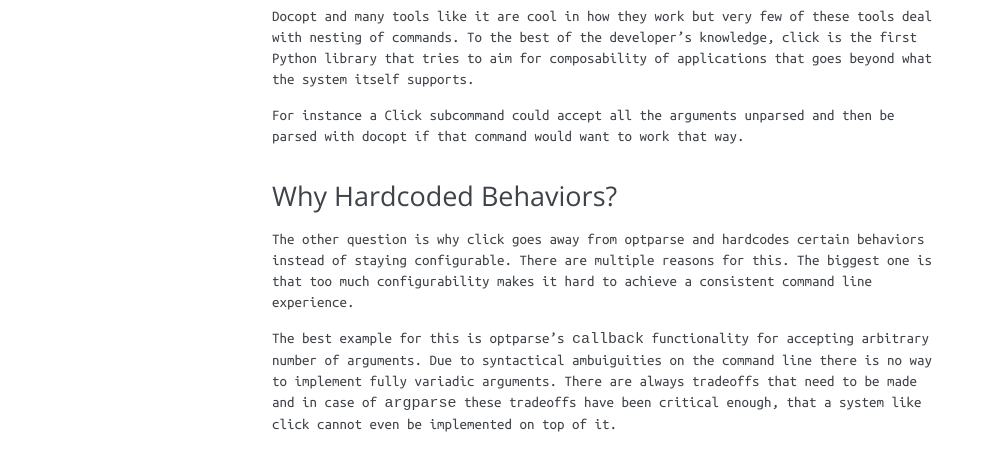
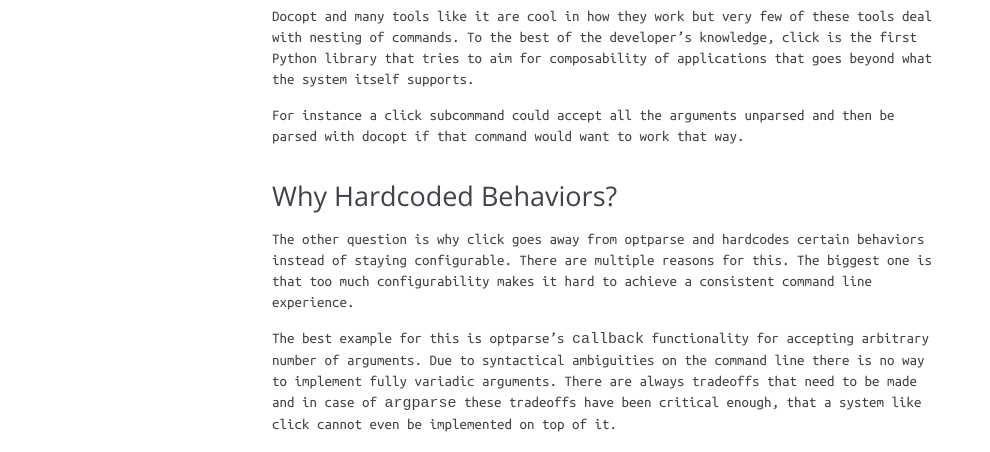
Before and after one commit to Alcides1123/Click, a Sphinx documentation site: the page built from docs/why.rst, in a window 1280 px wide. Shown: the part 1267-1719 px from the top of the page, without its empty margins (148-1138 px from the left). Built offline with Sphinx 7.4.7, drawn with Linux system fonts in a browser that asks for light colours.

Commit message:
Docs: fixed typos

```diff
--- a/docs/options.rst
+++ b/docs/options.rst
@@ -172,7 +172,7 @@
 --------------
 
 Sometimes you want to have a parameter be a choice of a list of values.
-In that case you can use :class:`Choice` type.  It can be instanciated
+In that case you can use :class:`Choice` type.  It can be instantiated
 with a list of valid values.
 
 Example::
--- a/docs/why.rst
+++ b/docs/why.rst
@@ -73,7 +73,7 @@
 composability of applications that goes beyond what the system itself
 supports.
 
-For instance a Click subcommand could accept all the arguments unparsed
+For instance a click subcommand could accept all the arguments unparsed
 and then be parsed with docopt if that command would want to work that
 way.
 
@@ -86,7 +86,7 @@
 it hard to achieve a consistent command line experience.
 
 The best example for this is optparse's ``callback`` functionality for
-accepting arbitrary number of arguments.  Due to syntactical ambuiguities
+accepting arbitrary number of arguments.  Due to syntactical ambiguities
 on the command line there is no way to implement fully variadic arguments.
 There are always tradeoffs that need to be made and in case of
 ``argparse`` these tradeoffs have been critical enough, that a system like
```
